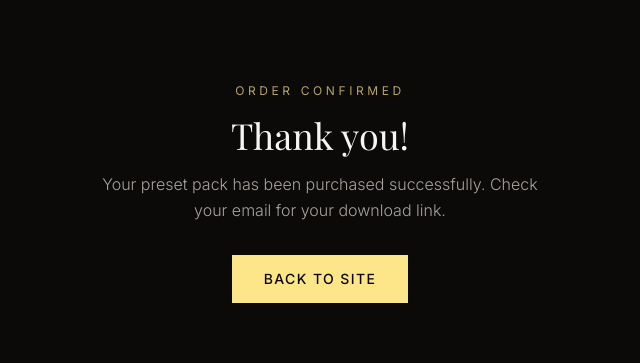
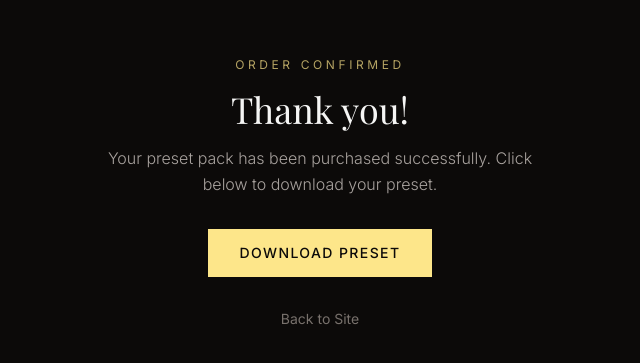
Before and after one commit to Donsafari/don-safari-portolio, a Next.js app: page /success in a window 1280 px wide. Shown: the part 207-570 px from the top of the page, without its empty margins (320-960 px from the left). Built offline with nearby package versions, Linux system fonts and the light colour scheme; a web font is replaced by a local one.

Commit message:
Add preset download button to success page

```diff
--- a/app/success/page.tsx
+++ b/app/success/page.tsx
@@ -9,12 +9,19 @@ export default function SuccessPage() {
           Thank you!
         </h1>
         <p className="text-stone-400 font-light leading-relaxed mb-8">
-          Your preset pack has been purchased successfully. Check your email for
-          your download link.
+          Your preset pack has been purchased successfully. Click below to
+          download your preset.
         </p>
         <a
+          href="https://drive.google.com/uc?export=download&id=1cOrdfY5PFFlUvXacYbq1Y1MyK_lrrNcj"
+          className="inline-block px-8 py-3.5 bg-amber-200 text-stone-950 text-sm font-medium tracking-widest uppercase hover:bg-amber-100 transition-colors duration-200 mb-4"
+        >
+          Download Preset
+        </a>
+        <br />
+        <a
           href="/"
-          className="inline-block px-8 py-3.5 bg-amber-200 text-stone-950 text-sm font-medium tracking-widest uppercase hover:bg-amber-100 transition-colors duration-200"
+          className="inline-block mt-4 text-stone-500 text-sm hover:text-stone-300 transition-colors duration-200"
         >
           Back to Site
         </a>
```
